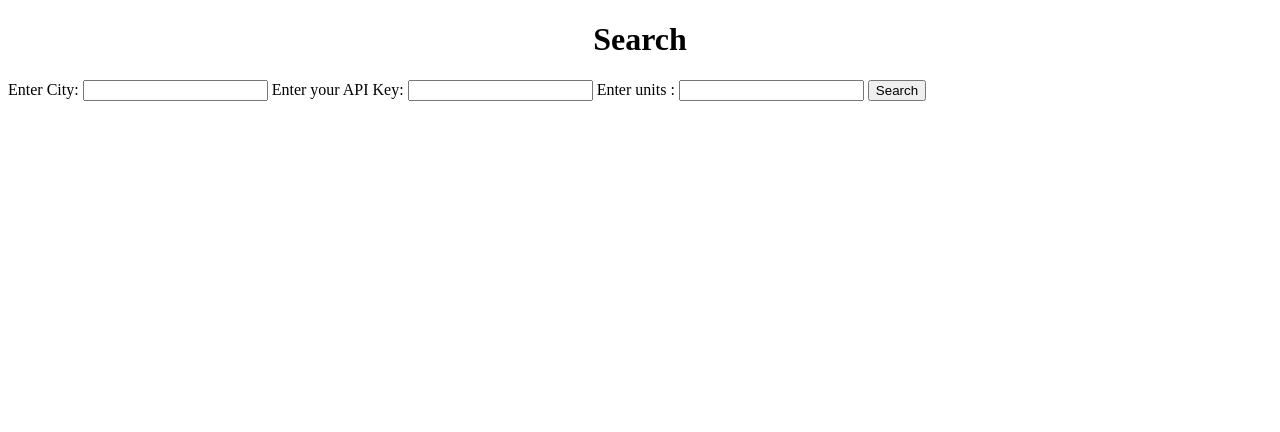
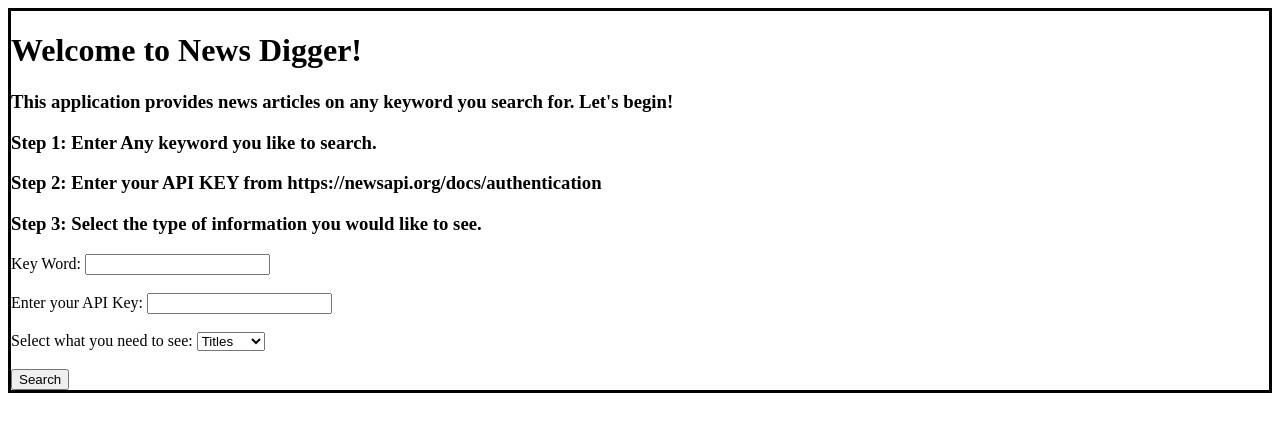
Before and after one commit to PiyumikaBandula/Flask-Web-Service-Build, a Flask app: page / in a window 1280 px wide. Shown: the top 432 px of the page. Run offline with Flask 3, Linux system fonts and the light colour scheme.

Commit message:
Changed to News API, User would enter keyword to search news and what type of info he would like to see in each news article (News description, title, url, author),  Formatted output into easily readable format

```diff
--- a/app.py
+++ b/app.py
@@ -7,20 +7,26 @@ app=Flask(__name__)
 def homepage():
     return render_template("index.html")
 
-@app.route("/weatherapp", methods=["POST", "GET"])
+@app.route("/index", methods=["POST", "GET"])
 def get_weatherdata():
-    url="https://api.openweathermap.org/data/2.5/weather"
-
+    url="https://newsapi.org/v2/everything"
     params ={
-        'q':request.form.get("city"),
-        'appid':request.form.get('appid'),
-        'units':request.form.get('units')
+        'q':request.form.get("keyword"),
+        'apiKey':request.form.get("appid")
     }
     response=requests.get(url, params=params)
     data = response.json()
-    city=data['name']
-    return f"data : {data}, city:{city}"
+    status = data['status']
+    results=data['totalResults']
+    articles=data['articles']
+    s=''
+    for i in range(len(articles)):
+        if articles[i][request.form.get("info")]:
+            s += "<div><p>" + articles[i][request.form.get("info")] + "</p></div>"
+    return (f"<div><p>status : {status} </p></div>"
+            f"<div><p>totalResults: {results} </p></div>"
+            f"<div><p>{s}</p></div>")
 
 
-if __name__ == '__main__':
+if __name__=='__main__':
     app.run(host="0.0.0.0", port=5000)
--- a/templates/index.html
+++ b/templates/index.html
@@ -4,19 +4,27 @@
 </head>
 <body>
     <title>Search Page</title>
-    <div class="content">
-        <h1 style="text-align: center">Search</h1>
-
+    <div class="content" style="border: solid black; height: 100%vh;">
+        <h1>Welcome to News Digger!</h1>
+        <h3>This application provides news articles on any keyword you search for. Let's begin!</h3>
+        <h3>Step 1: Enter Any keyword you like to search. </h3>
+        <h3>Step 2: Enter your API KEY from <a>https://newsapi.org/docs/authentication</a></h3>
+        <h3>Step 3: Select the type of information you would like to see.</h3>
         <div class="form">
-            <form action="/weatherapp" method="POST">
-                <label for ='city'>Enter City: <label>
-                <input type="text" name="city" id="city">
+            <form action="/index" method="POST">
+                <label for ='keyword'>Key Word: <label>
+                <input type="text" name="keyword" id="keyword"><br><br>
                 <label for ='appid'>Enter your API Key: <label>
-                <input type="text" name="appid" id="appid">
-                <label for ='units'>Enter units : <label>
-                <input type="text" name="units" id="units">
+                <input type="text" name="appid" id="appid"><br><br>
+                <label for ='info'>Select what you need to see: </label>
+                <select name="info" id="info">
+                    <option value="title">Titles</option>
+                    <option value="author">Authors</option>
+                    <option value="description">News</option>
+                    <option value="url">URL</option>
+                </select><br><br>
                 <input type= "submit" value="Search">
-            </form>
+           </form>
         </div>
     </div>
 </body>
```
